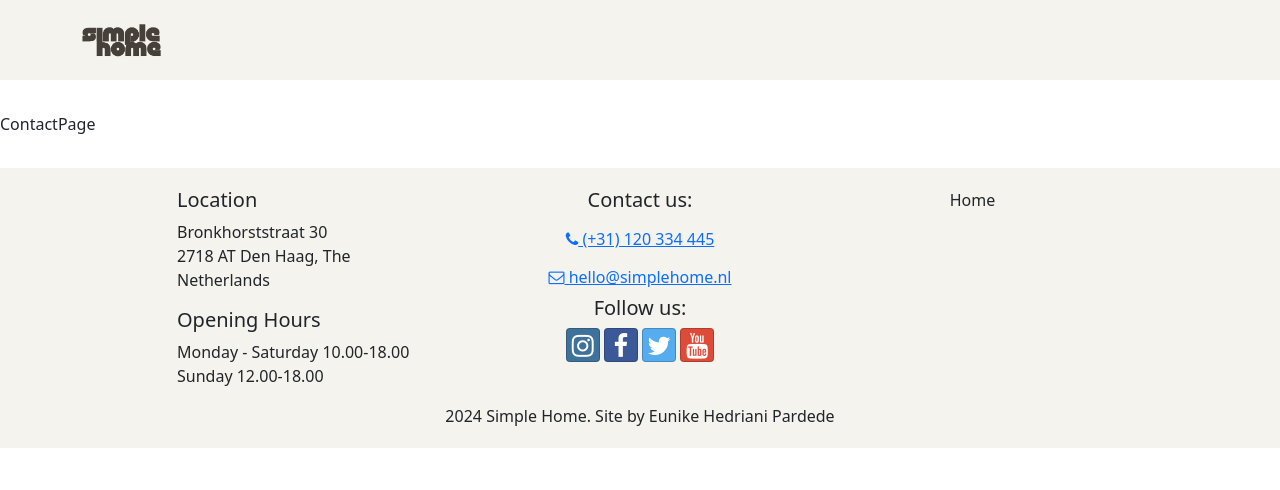
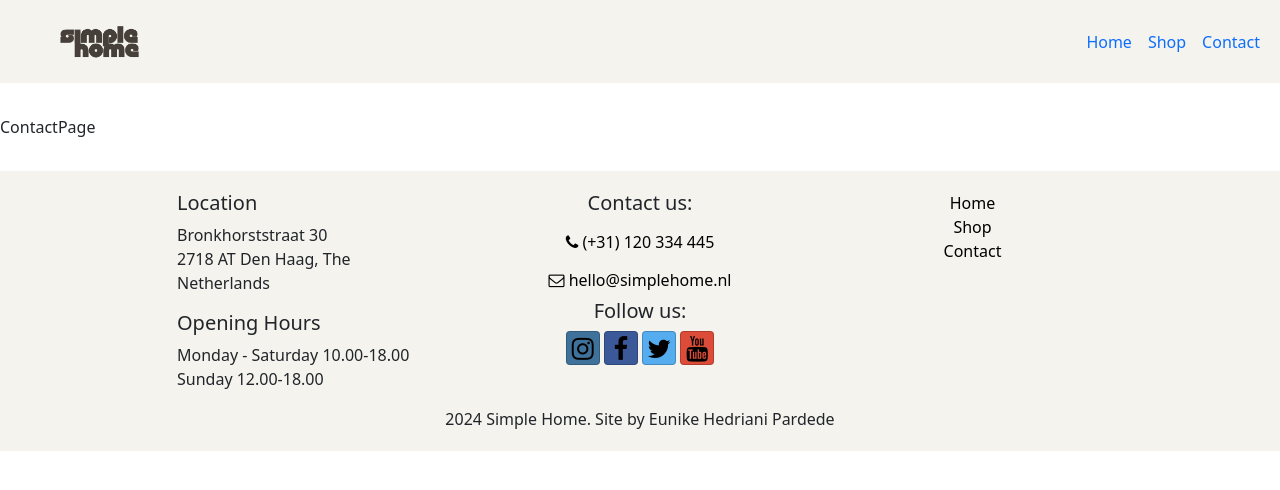
Before and after one commit to eunikehp/SimpleHome-react, a React (Create React App) app: page /contact in a window 1280 px wide. Shown: the top 490 px of the page. Built offline with nearby package versions, Linux system fonts and the light colour scheme.

Commit message:
Header and Footer Links

```diff
--- a/src/App.css
+++ b/src/App.css
@@ -23,7 +23,7 @@ h3,
 
 
 h2 {
-    color: #3046c5;
+    color: #463F3A;
 }
 
 .row-content {
@@ -36,6 +36,16 @@ h2 {
     background-color: #F4F3EE;
     padding: 20px 0;
     margin-top: 2rem;
+}
+
+.site-footer a {
+    color: black;
+    text-decoration: none;
+}
+
+.site-footer a:hover {
+    color: black;
+    text-decoration: underline;
 }
 
 .navbar-brand {
@@ -54,7 +64,9 @@ h2 {
     background-color: #F4F3EE;
     margin-bottom: 2rem;
     min-height: 5rem;
+    color: #463F3A;
 }
+
 
 .page-enter {
     opacity: 0;
--- a/src/components/Footer.js
+++ b/src/components/Footer.js
@@ -1,5 +1,5 @@
 import { Container, Row, Col } from 'reactstrap';
-// import { Link } from 'react-router-dom';
+import { Link } from 'react-router-dom';
 
 const Footer = () => {
     return (
@@ -64,19 +64,16 @@ const Footer = () => {
                         </a>
                     </Col>
                     <Col sm='3' className='text-center'>
-                        <ul className='list-unstyled text-center'>Home
-                            {/* <li>
+                        <ul className='list-unstyled text-center'>
+                            <li>
                                 <Link to='/'>Home</Link>
                             </li>
                             <li>
-                                <Link to='/about'>About</Link>
-                            </li>
-                            <li>
-                                <Link to='/catalog'>Catalog</Link>
+                                <Link to='/shop'>Shop</Link>
                             </li>
                             <li>
                                 <Link to='/contact'>Contact</Link>
-                            </li> */}
+                            </li>
                         </ul>
                     </Col>
                     <div className='text-center'>2024 Simple Home. Site by Eunike Hedriani Pardede</div>
--- a/src/components/Header.js
+++ b/src/components/Header.js
@@ -1,16 +1,40 @@
-import { Container, Navbar, NavbarBrand } from 'reactstrap';
+import {
+  Navbar,
+  NavbarBrand,
+  Collapse,
+  NavbarToggler,
+  Nav,
+  NavItem
+} from 'reactstrap';
+import { NavLink } from 'react-router-dom';
 import SimpleHomeLogo from '../app/assets/img/logo.png';
+import { useState } from 'react';
 
 const Header = () => {
-    return (
-        <Navbar sticky='top' expand='md'>
-        <Container>
-          <NavbarBrand href='/'>
-            <img src={SimpleHomeLogo} alt='simplehome logo'/>
-          </NavbarBrand>
-        </Container>
-      </Navbar>
-    )
+  const [ menuOpen, setMenuOpen ] = useState(false);
+
+  return (
+    <Navbar sticky='top' expand='md'>
+      <NavbarBrand href='/' className='ms-5'>
+        <img src={SimpleHomeLogo} alt='simplehome logo' />
+      </NavbarBrand>
+
+      <NavbarToggler onClick={() => setMenuOpen(!menuOpen)}/>
+      <Collapse isOpen={menuOpen} navbar>
+        <Nav className='ms-auto' navbar>
+          <NavItem>
+            <NavLink className='nav-link' to='/'>Home</NavLink>
+          </NavItem>
+          <NavItem>
+            <NavLink className='nav-link' to='/shop'>Shop</NavLink>
+          </NavItem>
+          <NavItem>
+            <NavLink className='nav-link' to='/contact'>Contact</NavLink>
+          </NavItem>
+        </Nav>
+      </Collapse>
+    </Navbar>
+  )
 }
 
 export default Header;
```
